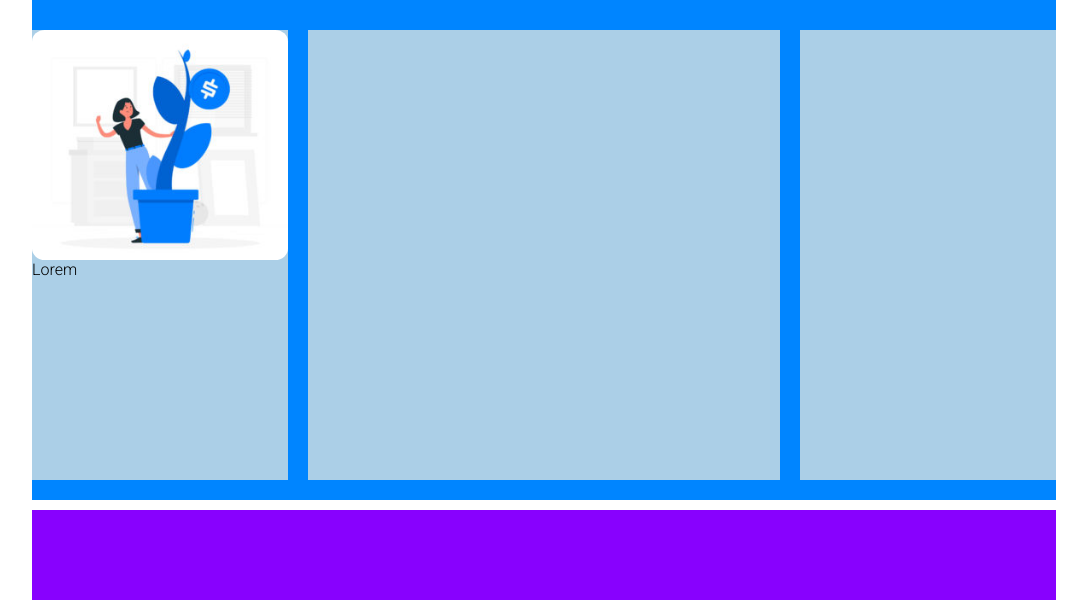
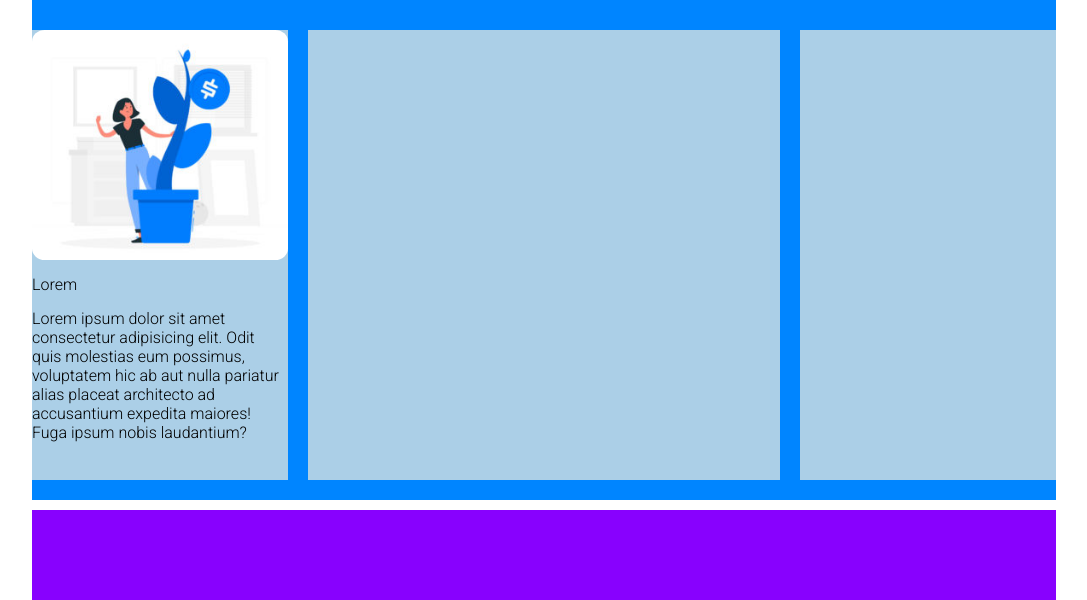
Before and after one commit to AndreaRospi/htmlcss-wp, a plain HTML site: page index.html in a window 1280 px wide. Shown: the part 654-1254 px from the top of the page, without its empty margins (96-1183 px from the left). Drawn offline with Linux system fonts and the light colour scheme.

Commit message:
colonna sinistra completata

```diff
--- a/css/style.css
+++ b/css/style.css
@@ -120,6 +120,14 @@ main {
     border-radius: 5%;
 }
 
+h4{
+    padding-top: 15px;
+}
+
+p{
+    padding-top: 15px;
+}
+
 .col-sn,
 .col-dx {
     width: 25%;
--- a/index.html
+++ b/index.html
@@ -58,6 +58,7 @@
                 <aside class="col-sn left">
                     <div class="img-sn"></div>
                     <h4>Lorem</h4>
+                    <p>Lorem ipsum dolor sit amet consectetur adipisicing elit. Odit quis molestias eum possimus, voluptatem hic ab aut nulla pariatur alias placeat architecto ad accusantium expedita maiores! Fuga ipsum nobis laudantium?</p>
                 </aside>
                 <div class="main-content left"></div>
                 <aside class="col-dx left"></aside>
```
